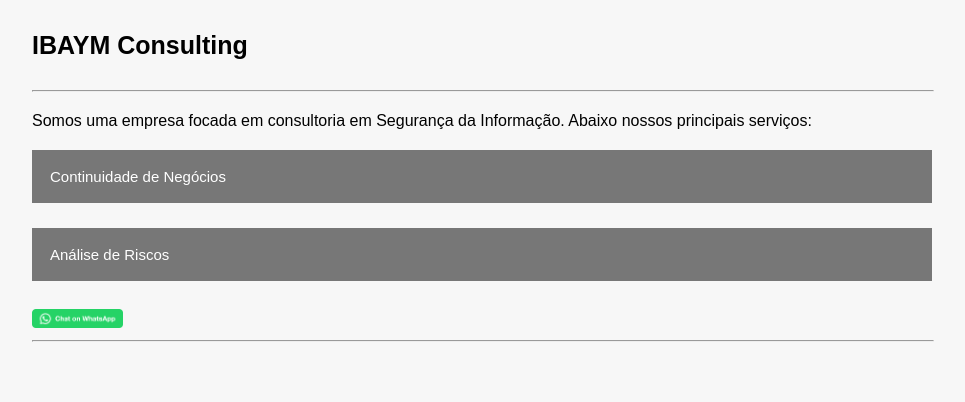
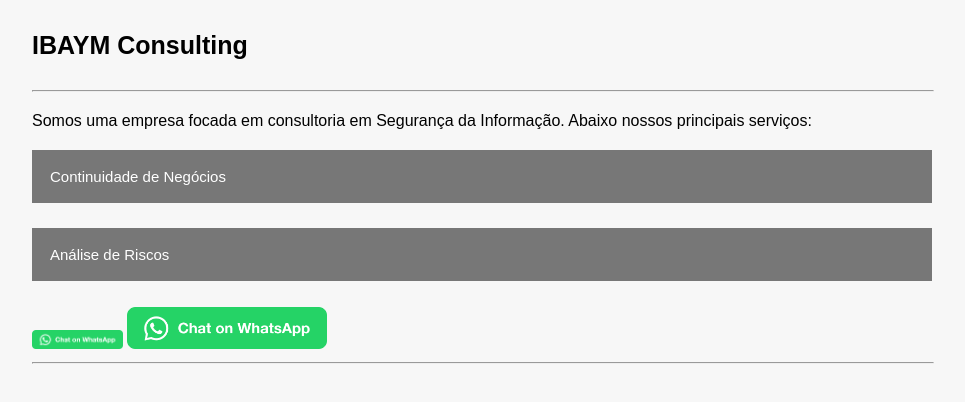
Before and after one commit to igorbuess/ibaym_consulting2, a plain HTML site: page index.html in a window 1280 px wide. Shown: the whole page, without its empty margins (158-1123 px from the left). Drawn offline with Linux system fonts and the light colour scheme.

Commit message:
Update index.html

```diff
--- a/index.html
+++ b/index.html
@@ -61,6 +61,10 @@ intro{font-size:0.95em;font-family: "Times New Roman", Times, serif;}
 
 <a aria-label="Falar no WhatsApp" href="https://wa.me/5521976689161"><img alt="Falar no WhatsApp" src="WhatsAppButtonGreenLarge.png"/><a />
 
+<a aria-label="Falar no WhatsApp" href="https://wa.me/5521976689161">
+  <img alt="Falar no WhatsApp" src="WhatsAppButtonGreenLarge.png" style="width: 200px; height: auto;">
+</a>
+
 <hr align="left" width="100%">
 
 <script>
```
